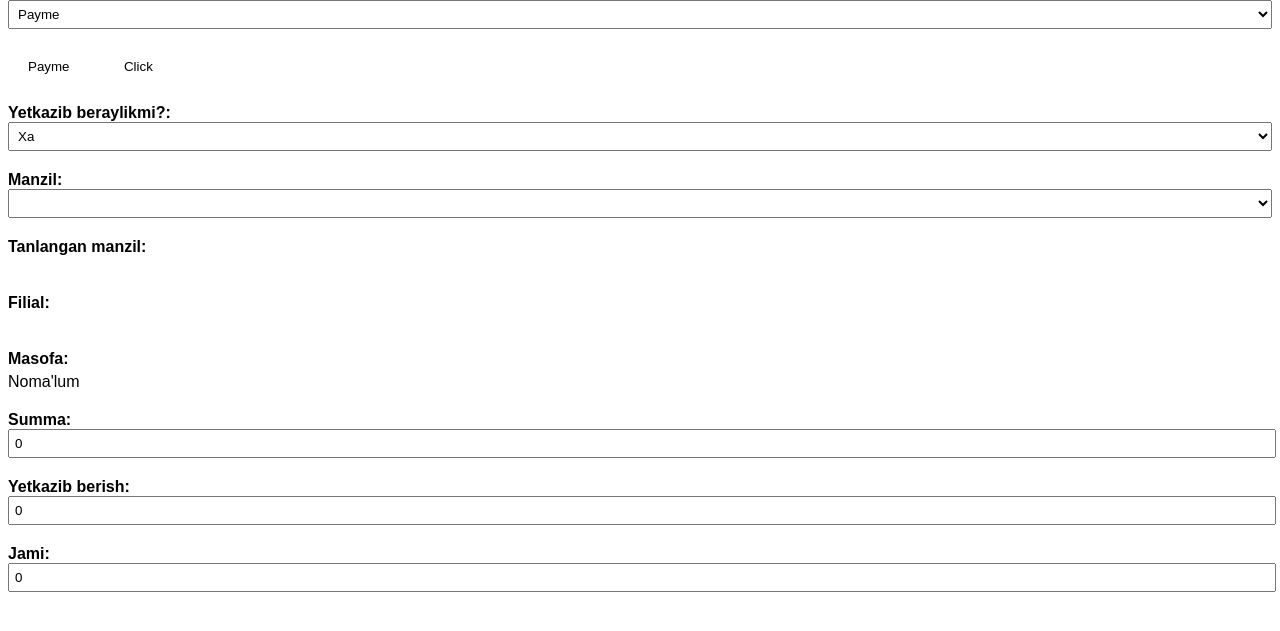
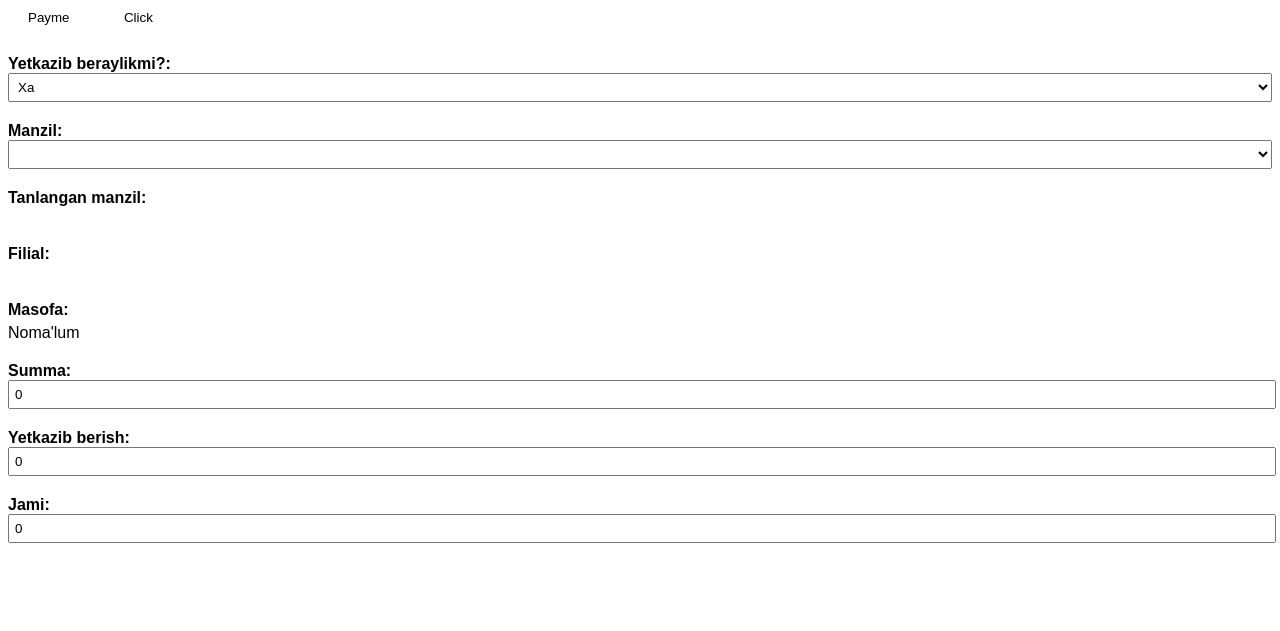
Before and after one commit to STQT/anjanbot, a Django app: page /tg/order/ in a window 1280 px wide. Shown: the part 116-747 px from the top of the page. Run offline with Django 4.2, Linux system fonts and the light colour scheme; data that the repository does not hold is empty; parts of the project's set-up code (start-up, migrations or seed data) failed here and were passed over; some libraries are stand-ins or nearby versions.

Commit message:
click payme

```diff
--- a/app/templates/products/order.html
+++ b/app/templates/products/order.html
@@ -10,15 +10,9 @@
   </div>
   <div>
     <div class="form-group">
-      <select id="cashType" name="cashType">
-        <option value="payme">Payme</option>
-        <option value="click">Click</option>
-      </select>
-    </div>
-    <div class="form-group">
       <button type="button" class="cash-button" value="payme">Payme</button>
       <button type="button" class="cash-button" value="click">Click</button>
-      <input type="hidden" id="cashType" name="cashType"> <!-- Hidden input to store the selected value -->
+      <input type="hidden" id="cashType" name="cashType" value="payme"> <!-- Hidden input to store the selected value -->
     </div>
 
     <div class="form-group">
```
